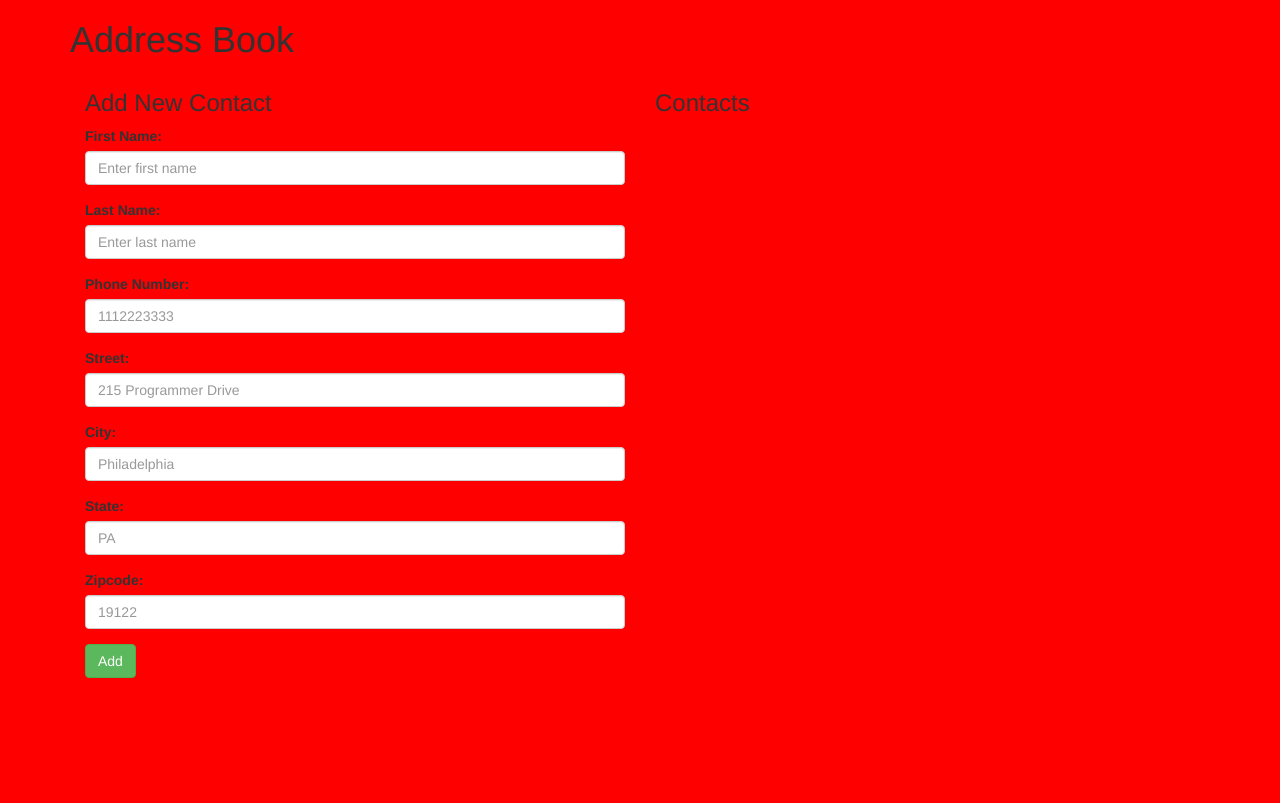
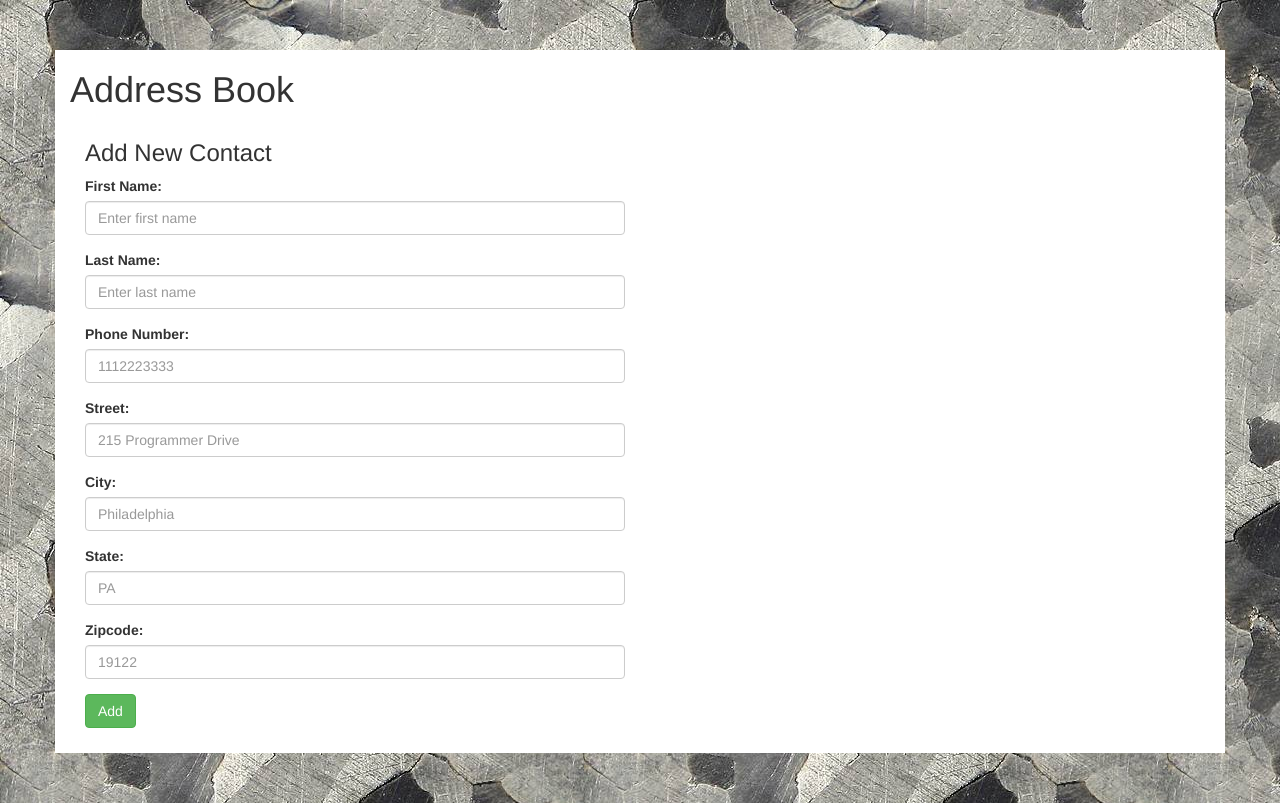
Before and after one commit to LisaMacCarrigan/PHP-AddressBook, a PHP site: template views/home.html.twig in a window 1280 px wide. Before the commit the page ends 678 px from the top, so only its background shows below. Run offline with PHP 8.4, Linux system fonts and the light colour scheme; the template is opened without the code that fills it, so the values that code supplies are empty; some libraries are stand-ins or nearby versions.

Commit message:
add styles, add img folder and background img

```diff
--- a/views/home.html.twig
+++ b/views/home.html.twig
@@ -45,12 +45,11 @@
 
                 </div>
                 <div class="row">
-
                     <div class="col-md-6">
+                        {% if list_of_contacts is not empty %}
                         <h3>Contacts</h3>
-                        {% if list_of_contacts is not empty %}
                             {% for new_contact in list_of_contacts %}
-                                <li> {{new_contact.getLastName}}, {{new_contact.getFirstName}} </li>
+                                <p> {{new_contact.getLastName}}, {{new_contact.getFirstName}} </p>
                             {% endfor %}
                             <br>
                             <form action="/delete_contacts" method="post">
--- a/web/css/styles.css
+++ b/web/css/styles.css
@@ -1,3 +1,13 @@
 body {
-    background-color: red;
+    background-image: url("../img/meteorite.jpg");
 }
+
+.container {
+    background-color: #ffffff;
+    margin-top: 50px;
+    margin-bottom: 50px;
+}
+
+.col-md-6, .col-md-12 {
+    padding-bottom: 25px;
+}
```
Also changed, not shown: web/img/marble.jpg (added), web/img/meteorite.jpg (added).
